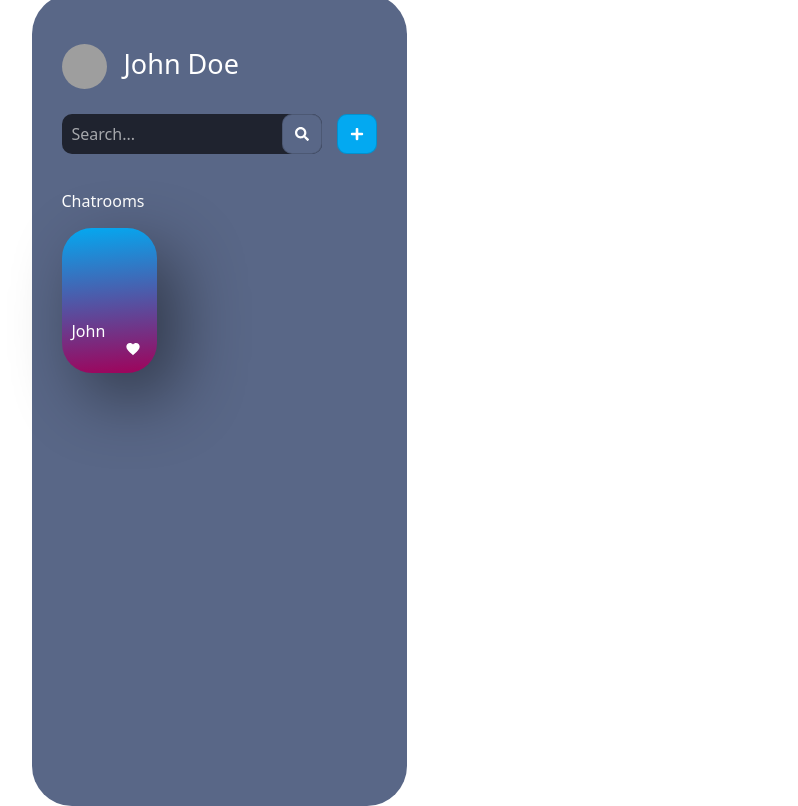
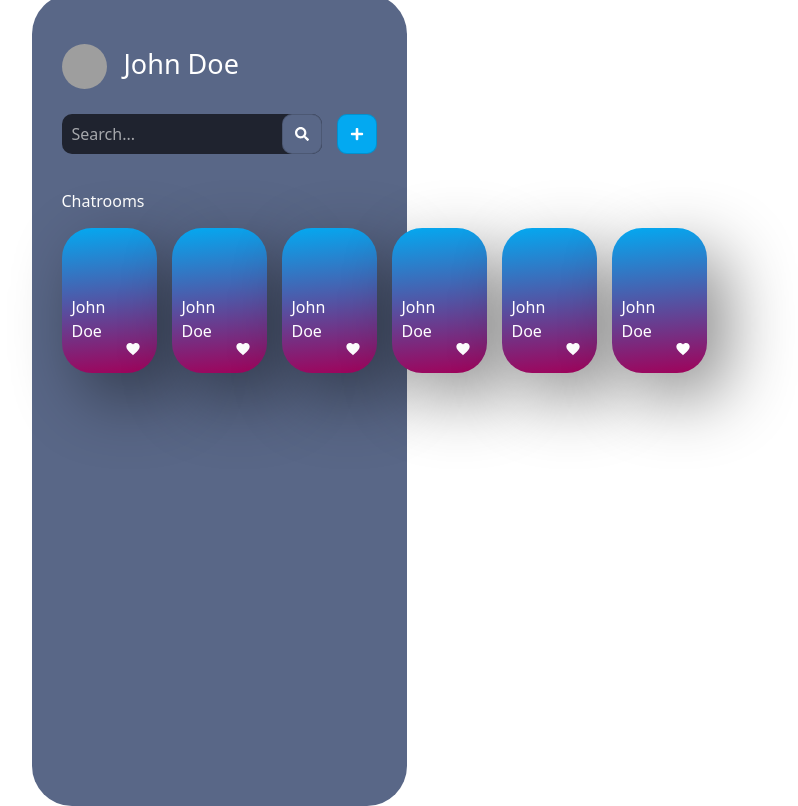
Before and after one commit to alexcloudstar/ac_chatapp_fe, a React (Vite) app in the folder client/: page / in a window 1280 px wide. Shown: the whole page, without its empty margins (421-1219 px from the left). Built offline with nearby package versions, Linux system fonts and the light colour scheme; grey boxes are pictures that could not be loaded.

Commit message:
Starting UI on Rooms List

```diff
--- a/client/src/components/Rooms/Rooms.tsx
+++ b/client/src/components/Rooms/Rooms.tsx
@@ -1,6 +1,4 @@
 import { Room } from '../../stories'
-
-import styles from './rooms.module.css'
 
 const Rooms = () => {
   const user = {
@@ -11,10 +9,41 @@ const Rooms = () => {
   }
 
   return (
-    <div className={styles.container}>
+    <>
       <h2 className="mt-[35px] mb-[15px]">Chatrooms</h2>
-      <Room owner={user.firstName} isFavorite />
-    </div>
+      <div className="flex">
+        <Room
+          owner={`${user.firstName} ${user.lastName}`}
+          isFavorite
+          classes="mr-[15px]"
+        />
+        <Room
+          owner={`${user.firstName} ${user.lastName}`}
+          isFavorite
+          classes="mr-[15px]"
+        />
+        <Room
+          owner={`${user.firstName} ${user.lastName}`}
+          isFavorite
+          classes="mr-[15px]"
+        />
+        <Room
+          owner={`${user.firstName} ${user.lastName}`}
+          isFavorite
+          classes="mr-[15px]"
+        />
+        <Room
+          owner={`${user.firstName} ${user.lastName}`}
+          isFavorite
+          classes="mr-[15px]"
+        />
+        <Room
+          owner={`${user.firstName} ${user.lastName}`}
+          isFavorite
+          classes="mr-[15px]"
+        />
+      </div>
+    </>
   )
 }
 
--- a/client/src/components/Rooms/rooms.module.css
+++ /dev/null
@@ -1,2 +0,0 @@
-.container {
-}
--- a/client/src/stories/components/Room/room.css
+++ b/client/src/stories/components/Room/room.css
@@ -3,6 +3,7 @@
   display: flex;
   align-items: flex-end;
   width: 95px;
+  min-width: 95px;
   height: 145px;
   padding: 0 20px 20px 10px;
   color: #fff;
```
